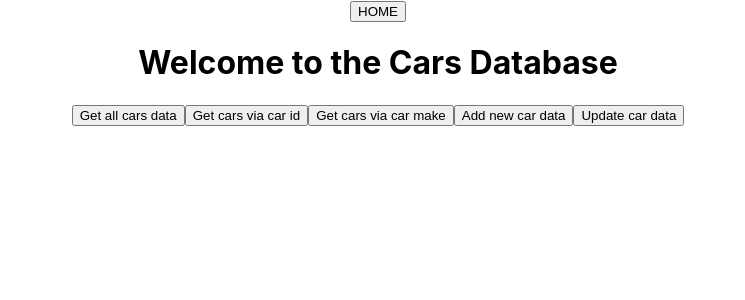
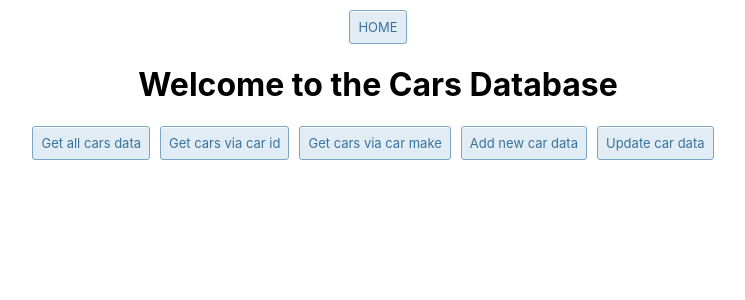
Before and after one commit to sgafurov/cisc-3140-course, a React (Create React App) app in the folder lab4/lab4-app/: page / in a window 1280 px wide. Shown: the top 300 px of the page, without its empty margins (262-1007 px from the left). Built offline with nearby package versions, Linux system fonts and the light colour scheme.

Commit message:
Style buttons

```diff
--- a/lab4/lab4-app/src/components/Home.js
+++ b/lab4/lab4-app/src/components/Home.js
@@ -28,11 +28,13 @@
     return (
         <>
         <h1>Welcome to the Cars Database</h1>
+        <div id='home-btns'>
         <button onClick={navigateAllCars}>Get all cars data</button>
         <button onClick={navigateCarID}>Get cars via car id</button>
         <button onClick={navigateCarMake}>Get cars via car make</button>
         <button onClick={navigateNewData}>Add new car data</button>
         <button onClick={navigateUpdateData}>Update car data</button>
+        </div>
         </>
     )
 }
--- a/lab4/lab4-app/src/components/Navbar.js
+++ b/lab4/lab4-app/src/components/Navbar.js
@@ -9,6 +9,6 @@
         navigate('/')
     }
     return (
-        <button onClick={navigateHome}>HOME</button>
+        <button onClick={navigateHome} id='nav-btn'>HOME</button>
     )
 }
--- a/lab4/lab4-app/src/styles/style.css
+++ b/lab4/lab4-app/src/styles/style.css
@@ -9,3 +9,37 @@
 td {
     background-color: rgb(120, 156, 186);
 }
+
+button {
+    margin-right: 10px;
+    margin-bottom: 10px;
+    width: fit-content;
+    background-color: #e1ecf4;
+    border-radius: 3px;
+    border: 1px solid #7aa7c7;
+    box-shadow: rgba(255, 255, 255, 7) 0 1px 0 0 inset;
+    box-sizing: border-box;
+    color: #39739d;
+    cursor: pointer;
+    display: inline-block;
+    font-family: -apple-system, system-ui, "Segoe UI", "Liberation Sans", sans-serif;
+    font-size: 13px;
+    font-weight: 400;
+    outline: none;
+    padding: 8px;
+    position: relative;
+    text-align: center;
+    text-decoration: none;
+    white-space: nowrap;
+}
+
+#nav-btn {
+    margin-top: 10px;
+    margin-right: 0;
+    margin-left: 0;
+    margin-bottom: 0;
+}
+
+#home-btns {
+    justify-content: space-evenly;
+}
```
